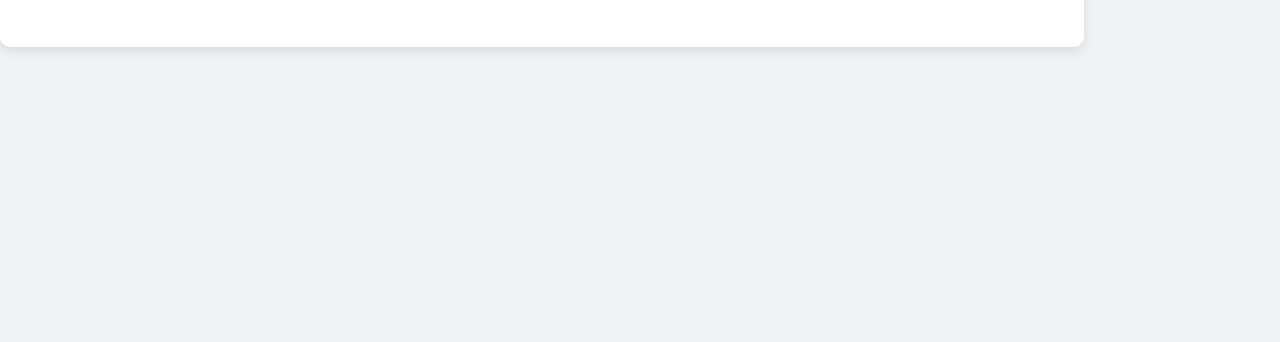
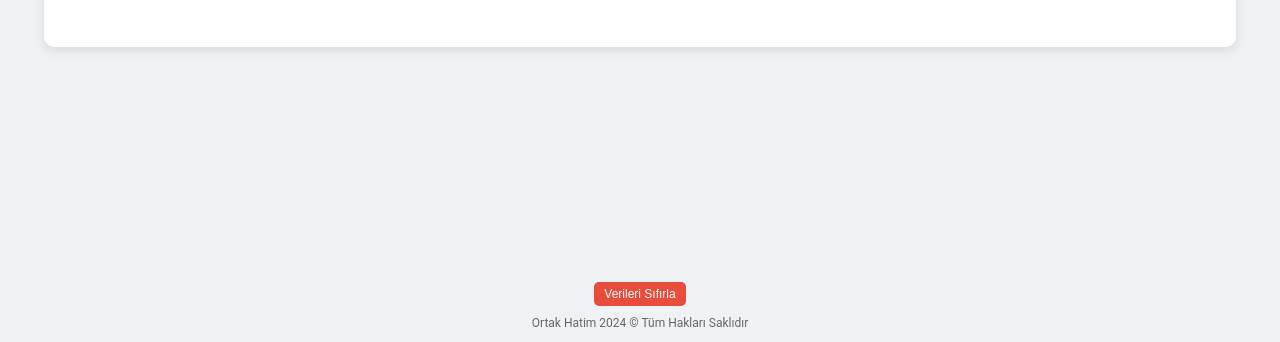
Before and after one commit to kilicosman/ortakhatim, a plain HTML site: page index.html in a window 1280 px wide. Shown: the part 458-800 px from the top of the page. Drawn offline with nearby package versions, Linux system fonts and the light colour scheme.

Commit message:
Update style.css

```diff
--- a/style.css
+++ b/style.css
@@ -8,6 +8,7 @@ body {
     justify-content: center;
     align-items: center;
     min-height: 100vh;
+    flex-direction: column;
 }
 
 .container {
@@ -165,11 +166,15 @@ button:hover {
     border-radius: 5px;
     color: #fff;
     cursor: pointer;
+    margin-top: 20px;
 }
 
 footer {
     text-align: center;
-    margin-top: 20px;
+    width: 100%;
+    position: absolute;
+    bottom: 0;
+    left: 0;
 }
 
 footer p {
```
